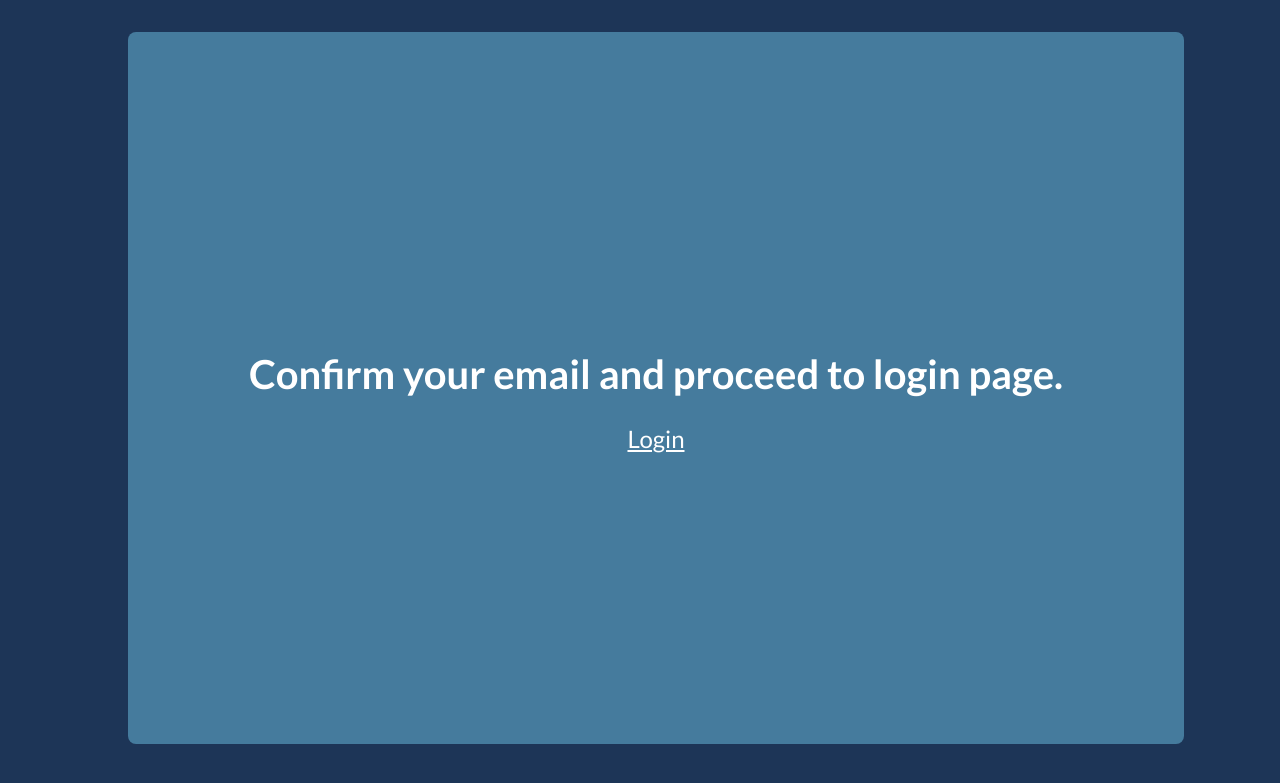
After one commit to galkowskim/students_helper, a Django app: page /confirm_email/ in a window 1280 px wide. The commit adds this page. Shown: the top 783 px of the page. Run offline with Django 4.2, Linux system fonts and the light colour scheme.

Commit message:
add email confirmation

```diff
--- a/base/static/base/base_style.css
+++ b/base/static/base/base_style.css
@@ -8,11 +8,11 @@ body {
     margin: auto;
     background-color: #457b9d;
     padding: 2vh;
-    height: 80vh;
+    height: 85vh;
     display: flex;
     flex: 0 0 auto;
     position: absolute;
-    top: 8%;
+    top: 4%;
     left: 10%;
     border-radius: 0.5em;
 }
@@ -22,7 +22,7 @@ body {
     margin: auto;
     background-color: #1d3557;
     border-radius: 0.8em;
-    height: 66%;
+    height: auto;
     position: relative;
 }
 
@@ -104,3 +104,8 @@ form > input[type=submit]:hover {
     color: white;
     margin-left: 20%;
 }
+
+h3 {
+    text-align: center;
+    color: white;
+}
--- /dev/null
+++ b/base/static/base/confirm.css
@@ -0,0 +1,10 @@
+.confirm {
+    height: auto;
+    margin: auto;
+    text-align: center;
+}
+
+a {
+    font-size: 1.5em;
+    color: white;
+}
--- /dev/null
+++ b/base/templates/base/confirm_email.html
@@ -0,0 +1,10 @@
+{% extends 'base/base.html' %}
+{% load static %}
+
+{% block content %}
+    <link rel="stylesheet" href="{% static 'base/confirm.css' %}">
+    <div class="confirm">
+        <h1>Confirm your email and proceed to login page.</h1>
+        <div><a href="{% url 'base:login' %}">Login</a></div>
+    </div>
+{% endblock content %}
--- a/base/templates/base/login.html
+++ b/base/templates/base/login.html
@@ -4,6 +4,9 @@
 {% block content %}
     <div class="login-wrapper">
         <h1>Login</h1>
+        {% if email_confirmed %}
+            <h3>{{ email_confirmed }}</h3>
+        {% endif %}
     <form method="POST">
         {% csrf_token %}
         {{ form.as_p }}
--- a/base/templates/base/register.html
+++ b/base/templates/base/register.html
@@ -1,5 +1,6 @@
 {% extends 'base/base.html' %}
 {% load static %}
+{% load crispy_forms_tags %}
 
 {% block content %}
     <link rel="stylesheet" href="{% static 'base/register.css' %}">
@@ -7,7 +8,7 @@
         <h1>Register</h1>
     <form method="POST">
         {% csrf_token %}
-        {{ form.as_p }}
+        {{ form|crispy }}
         <input type="submit" value="Register">
     </form>
     <p class="account">Already have an account? <a href="{% url 'base:login' %}">Login</a></p>
--- a/base/urls.py
+++ b/base/urls.py
@@ -2,13 +2,15 @@ from django.contrib.auth import views as auth_views
 from django.contrib.auth.views import LogoutView
 from django.urls import path
 
-from .views import CustomLoginView, RegisterView, password_reset_request, MainPageView, CustomPasswordResetConfirmView
+from .views import CustomLoginView, confirm_email, register, activate, password_reset_request, MainPageView, CustomPasswordResetConfirmView
 
 urlpatterns = [
     path('', MainPageView.as_view(), name='main'),
     path('login/', CustomLoginView.as_view(), name='login'),
     path('logout/', LogoutView.as_view(next_page='base:login'), name='logout'),
-    path('register/', RegisterView.as_view(), name='register'),
+    path('register/', register, name='register'),
+    path('confirm_email/', confirm_email, name='confirm_email'),
+    path('activate/<uidb64>/<token>/', activate, name='activate'),
     path("password_reset/", password_reset_request, name="password_reset"),
     path('password_reset/done/',
          auth_views.PasswordResetDoneView.as_view(template_name='base/password/password_reset_done.html'),
--- a/base/views.py
+++ b/base/views.py
@@ -1,21 +1,24 @@
-from django.contrib.auth import login
+from django.contrib import messages
 from django.contrib.auth.forms import PasswordResetForm
 from django.contrib.auth.mixins import LoginRequiredMixin
 from django.contrib.auth.models import User
 from django.contrib.auth.tokens import default_token_generator
 from django.contrib.auth.views import LoginView, PasswordResetConfirmView
+from django.contrib.sites.shortcuts import get_current_site
+from django.core.mail import EmailMessage
 from django.core.mail import send_mail, BadHeaderError
 from django.db.models.query_utils import Q
 from django.http import HttpResponse
 from django.shortcuts import render, redirect
 from django.template.loader import render_to_string
 from django.urls import reverse_lazy
-from django.utils.encoding import force_bytes
-from django.utils.http import urlsafe_base64_encode
+from django.utils.encoding import force_bytes, force_str
+from django.utils.http import urlsafe_base64_encode, urlsafe_base64_decode
 from django.views.generic import TemplateView
-from django.views.generic.edit import FormView
 
-from .forms import CustomUserCreationForm
+from .decorators import user_not_authenticated
+from .forms import UserRegistrationForm
+from .tokens import account_activation_token
 
 
 class MainPageView(LoginRequiredMixin, TemplateView):
@@ -30,23 +33,45 @@ class CustomLoginView(LoginView):
     def get_success_url(self):
         return reverse_lazy('base:main')
 
+    def get_context_data(self, **kwargs):
+        context = super(CustomLoginView, self).get_context_data()
 
-class RegisterView(FormView):
-    template_name = "base/register.html"
-    form_class = CustomUserCreationForm
-    redirect_authenticated_user = True
-    success_url = reverse_lazy('todolist:tasks')
+        if 'email_confirmed' in self.request.session:
+            context['email_confirmed'] = self.request.session['email_confirmed']
+            del self.request.session['email_confirmed']
+        return context
 
-    def form_valid(self, form):
-        user = form.save()
-        if user is not None:
-            login(self.request, user)
-        return super(RegisterView, self).form_valid(form)
 
-    def get(self, *args, **kwargs):
-        if self.request.user.is_authenticated:
-            return redirect('todolist:tasks')
-        return super(RegisterView, self).get(*args, **kwargs)
+def confirm_email(request):
+    return render(
+        request=request,
+        template_name="base/confirm_email.html",
+    )
+
+
+@user_not_authenticated
+def register(request):
+    if request.method == "POST":
+        form = UserRegistrationForm(request.POST)
+        if form.is_valid():
+            user = form.save(commit=False)
+            user.is_active = False
+            user.save()
+            activateEmail(request, user, form.cleaned_data.get('email'))
+            return redirect('base:confirm_email')
+
+        else:
+            for error in list(form.errors.values()):
+                messages.error(request, error)
+
+    else:
+        form = UserRegistrationForm()
+
+    return render(
+        request=request,
+        template_name="base/register.html",
+        context={"form": form}
+    )
 
 
 def password_reset_request(request):
@@ -81,3 +106,45 @@ def password_reset_request(request):
 
 class CustomPasswordResetConfirmView(PasswordResetConfirmView):
     success_url = reverse_lazy("base:password_reset_complete")
+
+
+def activateEmail(request, user, to_email):
+    mail_subject = 'Activate your user account.'
+    message = render_to_string('base/template_activate_account.html', {
+        'user': user.username,
+        'domain': get_current_site(request).domain,
+        'uid': urlsafe_base64_encode(force_bytes(user.pk)),
+        'token': account_activation_token.make_token(user),
+        'protocol': 'https' if request.is_secure() else 'http'
+    })
+    email = EmailMessage(mail_subject, message, to=[to_email])
+    if email.send():
+
+        return redirect('base.html')
+        messages.success(request, f'Dear <b>{user}</b>, please go to you email <b>{to_email}</b> inbox and click on \
+            received activation link to confirm and complete the registration. <b>Note:</b> Check your spam folder.')
+    else:
+        messages.error(request, f'Problem sending confirmation email to {to_email}, check if you typed it correctly.')
+
+
+def activate(request, uidb64, token):
+    try:
+        uid = force_str(urlsafe_base64_decode(uidb64))
+        user = User.objects.get(pk=uid)
+    except(TypeError, ValueError, OverflowError, User.DoesNotExist):
+        user = None
+
+    print(user)
+    print(account_activation_token.check_token(user, token))
+
+    if user is not None and account_activation_token.check_token(user, token):
+        user.is_active = True
+        user.save()
+
+        request.session['email_confirmed'] = 'Thank you for your email confirmation. Now you can login into your ' \
+                                             'account.'
+        return redirect('base:login')
+    else:
+        messages.error(request, 'Activation link is invalid!')
+
+    return redirect('base:main')
```
Also changed, not shown: base/decorators.py (added, +22 -0 lines), base/forms.py (+10 -5 lines), base/static/base/register.css (+23 -1 lines), base/templates/base/template_activate_account.html (added, +7 -0 lines), base/tokens.py (added, +12 -0 lines).
